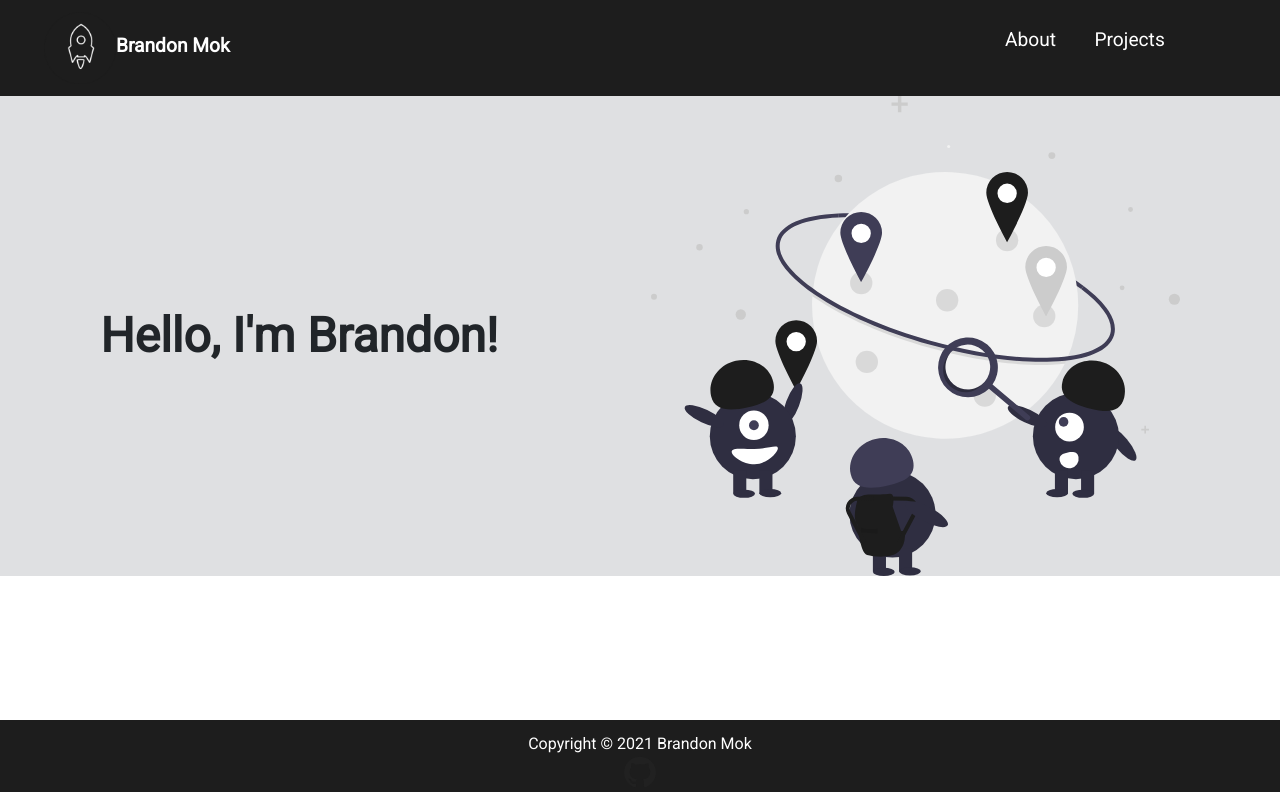
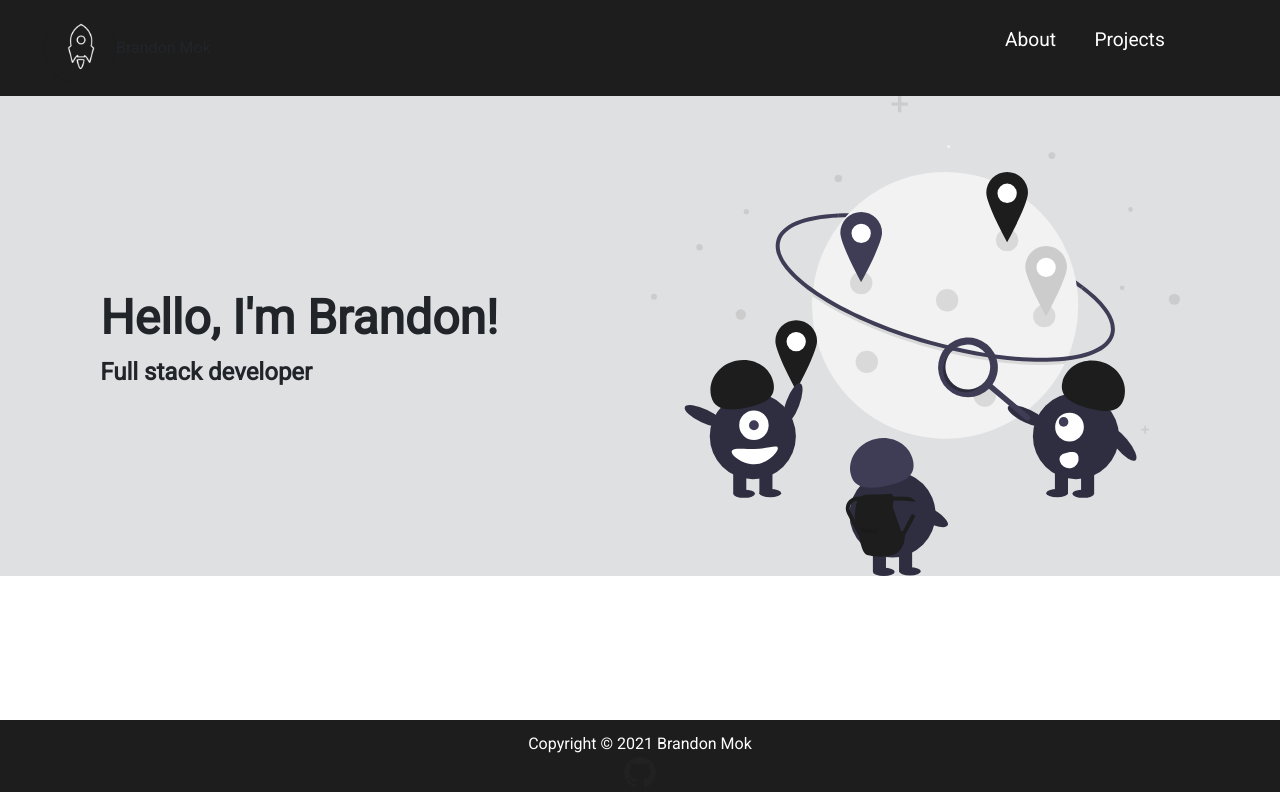
Before and after one commit to BrandonMok/react-personal-website, a React (Create React App) app: page / in a window 1280 px wide. Shown: the top 792 px of the page. Built offline with nearby package versions, Linux system fonts and the light colour scheme.

Commit message:
Fixed css tyles

```diff
--- a/src/App.scss
+++ b/src/App.scss
@@ -17,6 +17,8 @@ $primary: #1d1d1d; // 1c1d25
 
   // Logo
   &__logo-row {
+    display: flex;
+    align-items: center;
     padding: .75em;
 
     &__image {
@@ -26,10 +28,7 @@ $primary: #1d1d1d; // 1c1d25
     }
 
     &__name {
-      color: #ffffff;
-      font-size: 1.2rem;
-      display: inline-block;
-      font-weight: bold;
+      display: none;
     }
   }
 
@@ -59,14 +58,17 @@ $primary: #1d1d1d; // 1c1d25
 /** Banner **/
 .banner {
   justify-content: center;
-  flex-direction: row;
+  flex-direction: column;
   background-color: #DFE0E2; // F5F5F5 //DFE0E2
   width: 100%;
   height: 30em;
 
-  &__text__title {
-    font-weight: bold;
-    font-size: 3rem;
+  &__text {
+    &__title,
+    &__subtext {
+      font-weight: bold;
+      font-size: 1.5rem;
+    }
   }
 }
 
@@ -95,12 +97,21 @@ $primary: #1d1d1d; // 1c1d25
 }
 
 
-/* @include media-breakpoint-down(xs) {  } */
-/* @include media-breakpoint-down(sm) {  } */
+/* @include media-breakpoint-up(xs) {  } */
+@include media-breakpoint-up(sm) {
+}
 
-@include media-breakpoint-down(md) {
+@include media-breakpoint-up(md) {
+  .header__logo-row__name {
+    display: inline-block;
+  }
+
   .banner {
-    flex-direction: column;
+    flex-direction: row;
+
+    &__text__title {
+      font-size: 3rem;
+    }
   }
 }
-/* @include media-breakpoint-down(lg) {  } */
+/* @include media-breakpoint-up(lg) {  } */
--- a/src/components/banner.js
+++ b/src/components/banner.js
@@ -7,6 +7,7 @@ import BannerImg from '../icons/undraw_traveling.svg';
             <div className="banner d-flex justify-content-around align-items-center p-4">
                 <div className="banner__text">
                     <div className="banner__text__title">Hello, I'm Brandon!</div>
+                    <div className="banner__text__subtext">Full stack developer</div>
                 </div>
                 <div className="banner__image">
                     <img src={BannerImg} alt="" />
```
